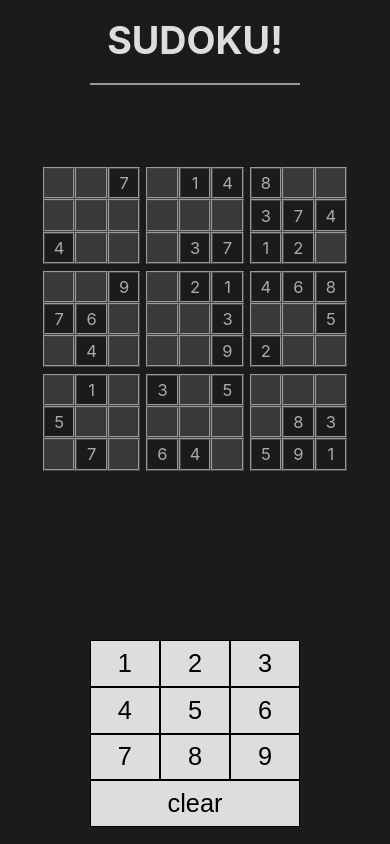
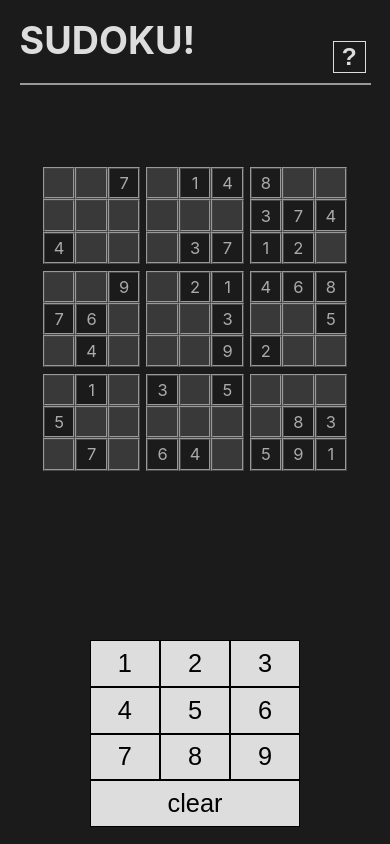
Before and after one commit to GomezDerek/sudoku, a React (Create React App) app: page / in a window 390 px wide. Built offline with nearby package versions, Linux system fonts and the light colour scheme.

Commit message:
'How to Play' button added to UI! For both desktop & mobile. Still needs to be tweaked

```diff
--- a/src/App.css
+++ b/src/App.css
@@ -22,11 +22,29 @@ body
   color: var(--white);
 }
 
+button
+{
+  background-color: var(--white);
+  color: black;
+}
+
 /* the tutorial */
 #Tutorial-Button
 {
-  background: yellow;
+  --font-size: calc( var(--mobile-square-font-size) + 0.5rem );
+  --button-dimensions: calc( var(--font-size) + 0.5rem );
+  font-size: var(--font-size);
+  width: var(--button-dimensions);
+  height: var(--button-dimensions);
 
+  position: fixed;
+  right: 1em;
+  top: calc(10vh - var(--button-dimensions) - 0.7rem);
+
+  color: var(--white);
+  font-weight: bold;
+  border: 1px solid var(--white);
+  background-color: transparent;
 }
 
 /* styling the pop-up container */
@@ -215,7 +233,7 @@ body
     grid-template-columns: repeat(5, 1fr);
     grid-template-rows: auto;
     grid-template-areas:
-    '..... title title title .....'
+    'title title title title title'
     'board board board board board'
     'board board board board board'
     '..... input input input .....'
@@ -227,6 +245,7 @@ body
   {
     height: 10vh;
     color: var(--white);
+    text-align: left;
   }
   #Game-Board
   {
--- a/src/Menu.tsx
+++ b/src/Menu.tsx
@@ -6,12 +6,12 @@ export default function Menu()
     return(
         <div style={{background: "green", width: 0, height: 0}}>
 
-            {/* <button
+            <button
                 id="Tutorial-Button"
                 onClick={ () => setPopUpVis(true) }
             >
-                HOW TO PLAY
-            </button> */}
+                ?
+            </button>
 
             <div id="Opaque-Screen" style={ {display: popUpVis ? "inherit" : "none" } }>
                 <div
```
